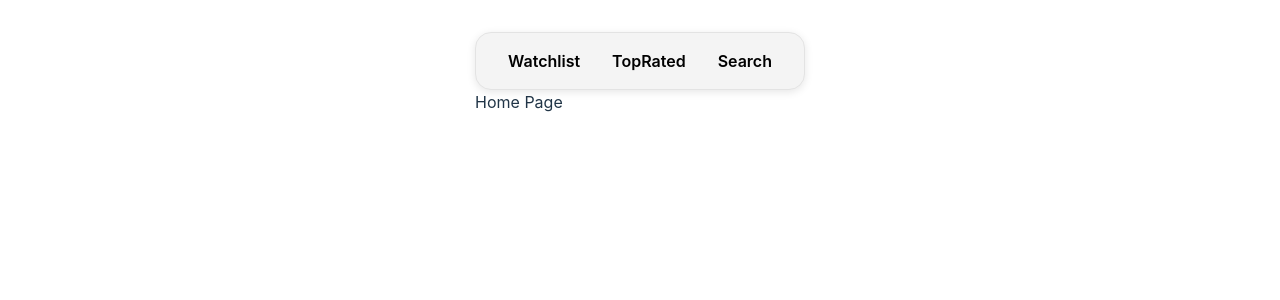
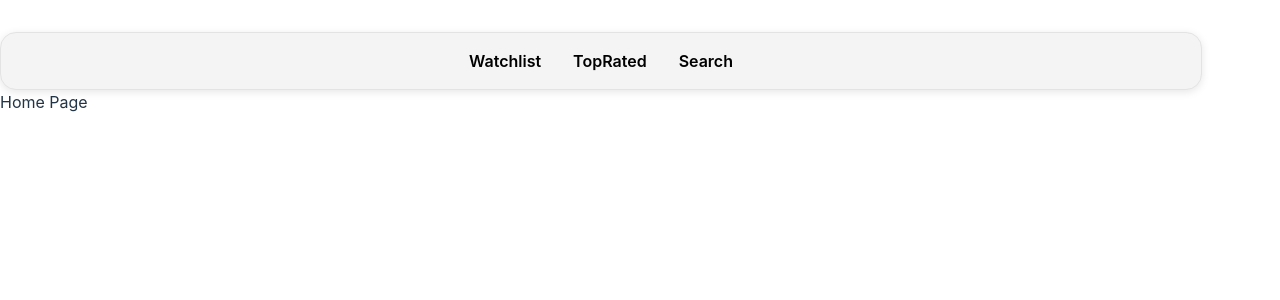
Before and after one commit to mksoofian/my_movies_spa, a React (Vite) app: page / in a window 1280 px wide. Shown: the top 300 px of the page. Built offline with nearby package versions, Linux system fonts and the light colour scheme.

Commit message:
updated layout box model at #root

```diff
--- a/src/App.css
+++ b/src/App.css
@@ -1,8 +1,8 @@
 #root {
   max-width: 1440px;
-  margin: 0;
-  padding: 0;
-  /* text-align: center; */
+  width: 100%;
+  padding: 0rem;
+  margin: 0rem;
 }
 
 img,
@@ -48,7 +48,6 @@ nav > a {
 
 /* ----------- */
 main {
-  /* max-width: 1440px; */
   padding: 1rem;
 }
 
```
